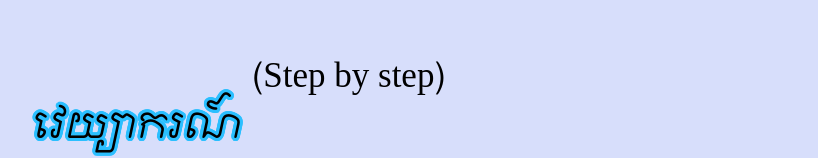
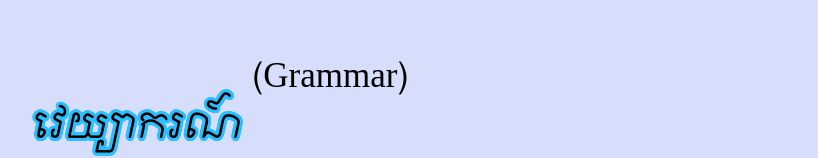
Before and after one commit to demisart/khmer, a plain HTML site: page CONT/03grammar/grammar.html in a window 1280 px wide. Shown: the part 159-317 px from the top of the page, without its empty margins (58-876 px from the left). Drawn offline with Linux system fonts and the light colour scheme.

Commit message:
Add files via upload

```diff
--- a/CONT/03grammar/grammar.html
+++ b/CONT/03grammar/grammar.html
@@ -68,7 +68,7 @@ link.src = '';
 </center>
 <div>
 <pre>
-	<a href=""><ruby><span id="borda">វេយ្យាករណ៍</span><rt><font color="#F66026"></font></rt></ruby> (<font face="Source Han Sans TC Light">Step by step</font>)</font>
+	<a href=""><ruby><span id="borda">វេយ្យាករណ៍</span><rt><font color="#F66026"></font></rt></ruby> (<font face="Source Han Sans TC Light">Grammar</font>)</font>
 	<a href="javascript:void(0);" onmousedown="step.play()"><font color="#F66026">🔊</font></a> <a href="CONT/02step/step.html"><ruby><span id="borda">នាម</span><rt><font color="#F66026"></font></rt></ruby> (<font face="Source Han Sans TC Light">Noun</font>)</a>🔒
 	<a href="javascript:void(0);" onmousedown="step.play()"><font color="#F66026">🔊</font></a> <a href="CONT/02step/step.html"><ruby><span id="borda">សព្វនាម</span><rt><font color="#F66026"></font></rt></ruby> (<font face="Source Han Sans TC Light">Pronoun</font>)</a>🔒
 	<a href="javascript:void(0);" onmousedown="step.play()"><font color="#F66026">🔊</font></a> <a href="CONT/02step/step.html"><ruby><span id="borda">កិរិយាសព្ទ</span><rt><font color="#F66026"></font></rt></ruby> (<font face="Source Han Sans TC Light">Verb</font>)</a>🔒
```
